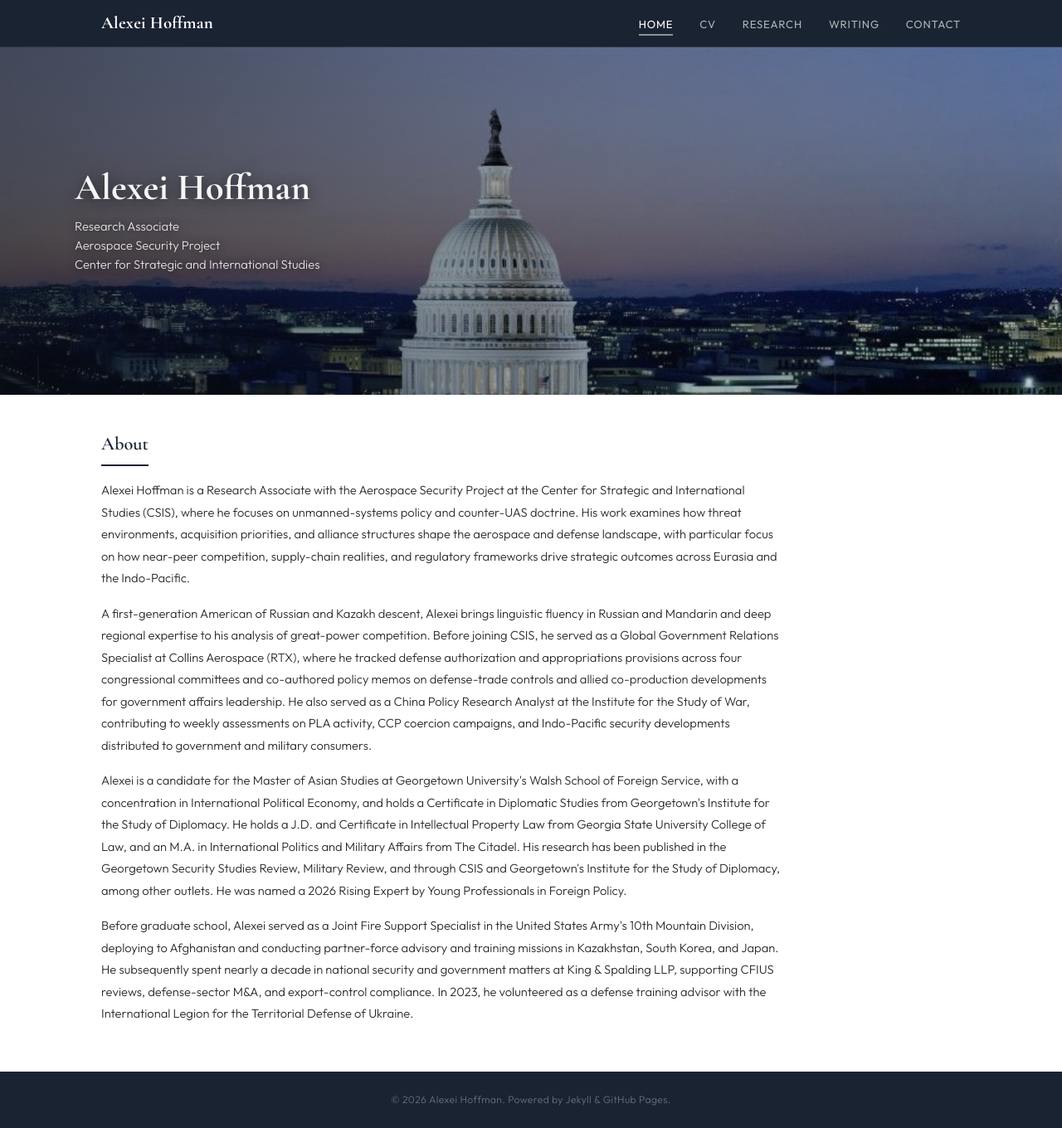
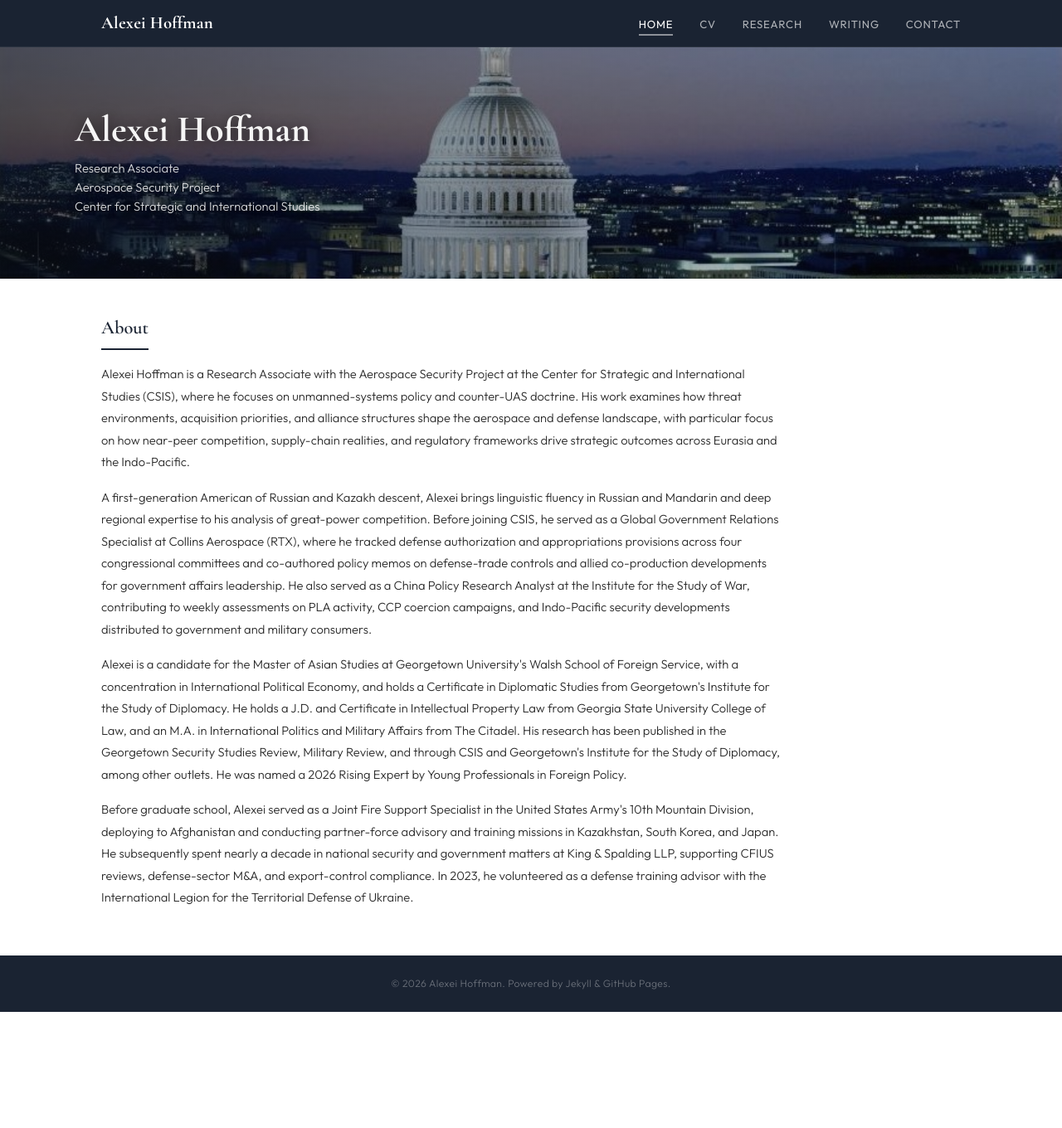
Before and after one commit to a-novi13-byte/a-novi13-byte.github.io, a Jekyll site: the page built from index.html, in a window 1280 px wide and 1360 px high. Shown: the whole window at 83% size. Built offline with Jekyll 4.4.1, drawn with Linux system fonts in a browser that asks for light colours.

Commit message:
Update main.css

```diff
--- a/assets/css/main.css
+++ b/assets/css/main.css
@@ -25,8 +25,8 @@
 .nav-toggle { display: none; background: none; border: none; cursor: pointer; }
 .nav-toggle span { display: block; width: 22px; height: 2px; background: #fff; margin: 5px 0; transition: 0.3s; }
 
-.hero-banner { margin-top: 56px; position: relative; width: 100%; height: 420px; overflow: hidden; background: #0a0e14; }
-.hero-banner img { width: 100%; height: 100%; object-fit: cover; object-position: center 40%; }
+.hero-banner { margin-top: 56px; position: relative; width: 100%; height: 280px; overflow: hidden; background: #0a0e14; }
+.hero-banner img { width: 100%; height: 100%; object-fit: cover; object-position: center 55%; }
 .hero-banner-overlay { position: absolute; inset: 0; display: flex; flex-direction: column; justify-content: center; padding: 0 2rem; background: linear-gradient(to right, rgba(10,14,20,0.65) 0%, rgba(10,14,20,0.4) 50%, rgba(10,14,20,0.2) 100%); }
 .hero-banner-inner { max-width: 1100px; margin: 0 auto; width: 100%; }
 .hero-banner h1 { font-family: var(--font-display); font-size: 2.8rem; font-weight: 700; color: rgba(255,255,255,0.95); line-height: 1.1; margin-bottom: 0.7rem; text-shadow: 0 2px 16px rgba(0,0,0,0.6); }
```
